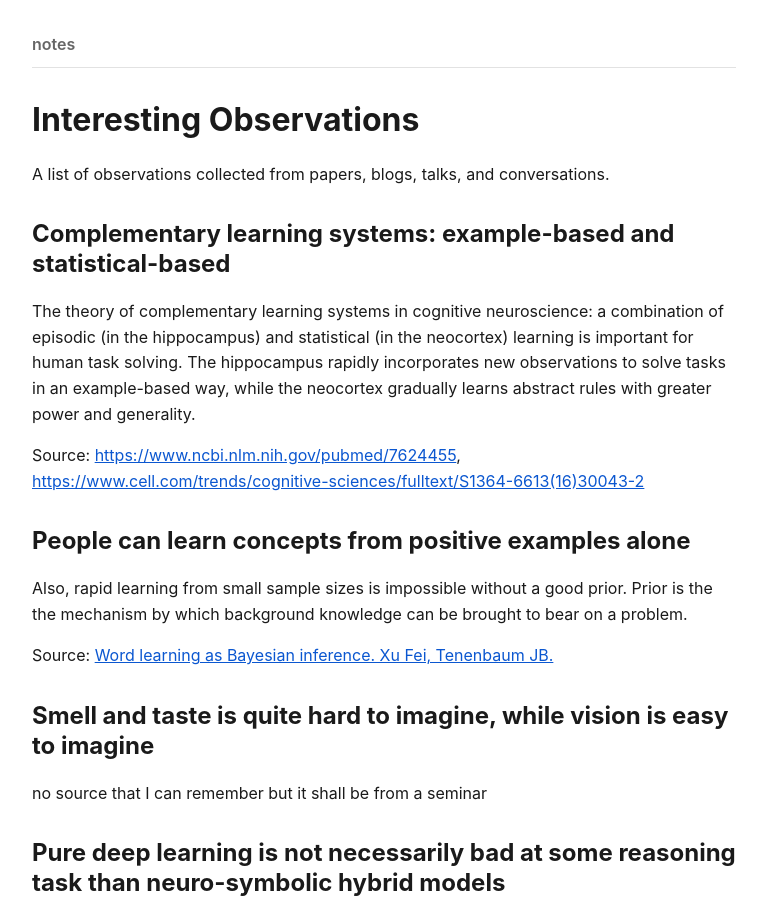
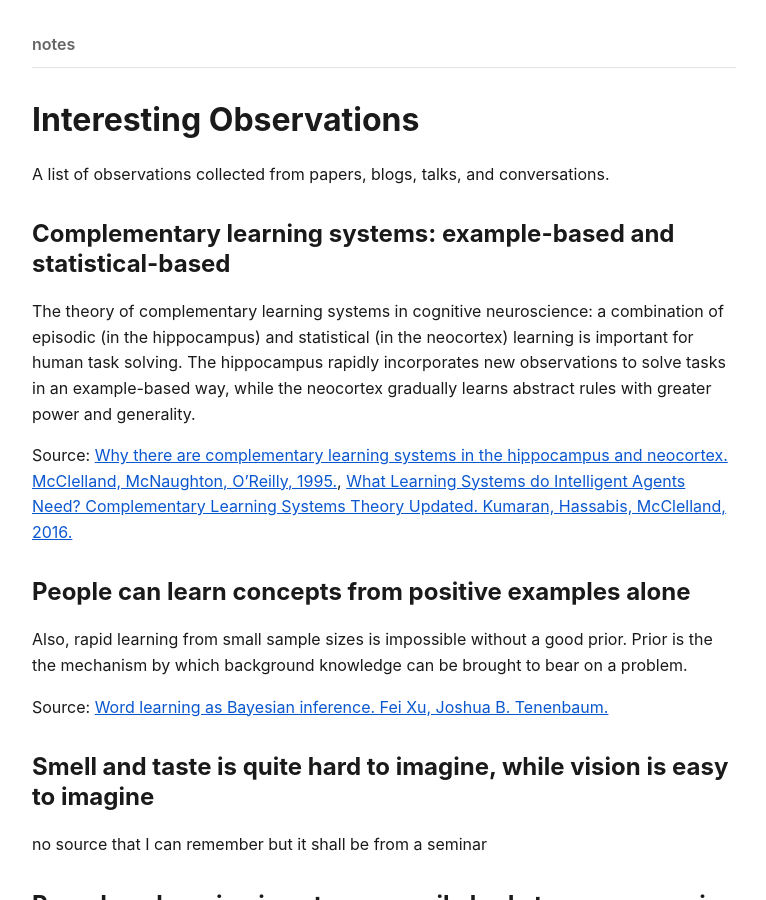
Before and after one commit to LuxxxLucy/notes, a Jekyll site: the page built from content/interesting_observations.md, in a window 1280 px wide and 900 px high. Shown: the whole window, without its empty margins (256-1022 px from the left). Built offline with Jekyll 4.4.1, drawn with Linux system fonts in a browser that asks for light colours; our own code applies the rules of GitHub Pages for plain Markdown files; Markdown is read by kramdown in place of the engine named in the settings.

Commit message:
update reference

```diff
--- a/content/interesting_observations.md
+++ b/content/interesting_observations.md
@@ -10,14 +10,14 @@ A list of observations collected from papers, blogs, talks, and conversations.
 
 The theory of complementary learning systems in cognitive neuroscience: a combination of episodic (in the hippocampus) and statistical (in the neocortex) learning is important for human task solving. The hippocampus rapidly incorporates new observations to solve tasks in an example-based way, while the neocortex gradually learns abstract rules with greater power and generality.
 
-Source: <https://www.ncbi.nlm.nih.gov/pubmed/7624455>, <https://www.cell.com/trends/cognitive-sciences/fulltext/S1364-6613(16)30043-2>
+Source: [Why there are complementary learning systems in the hippocampus and neocortex. McClelland, McNaughton, O'Reilly, 1995.](https://www.ncbi.nlm.nih.gov/pubmed/7624455), [What Learning Systems do Intelligent Agents Need? Complementary Learning Systems Theory Updated. Kumaran, Hassabis, McClelland, 2016.](https://www.cell.com/trends/cognitive-sciences/fulltext/S1364-6613(16)30043-2)
 
 
 ## People can learn concepts from positive examples alone
 
 Also, rapid learning from small sample sizes is impossible without a good prior. Prior is the the mechanism by which background knowledge can be brought to bear on a problem.
 
-Source: [Word learning as Bayesian inference. Xu Fei, Tenenbaum JB.](https://www.ncbi.nlm.nih.gov/pubmed/17500627)
+Source: [Word learning as Bayesian inference. Fei Xu, Joshua B. Tenenbaum.](https://www.ncbi.nlm.nih.gov/pubmed/17500627)
 
 ## Smell and taste is quite hard to imagine, while vision is easy to imagine
 
```
